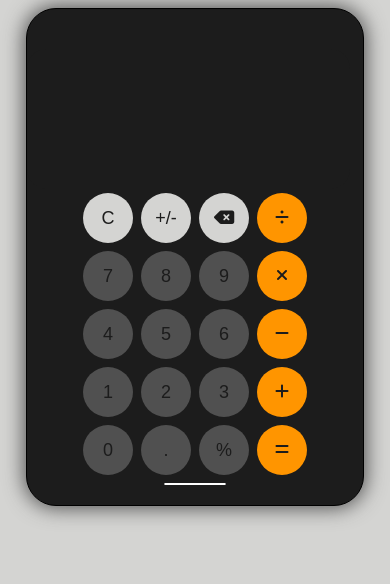
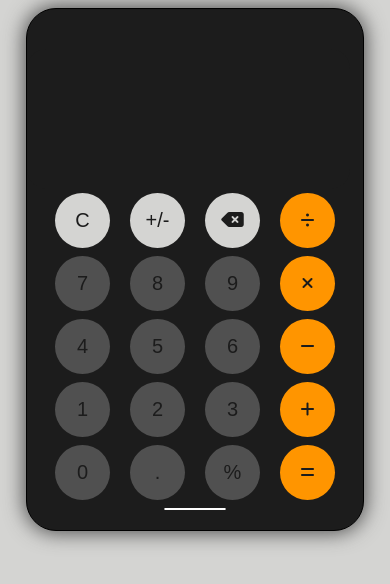
Before and after one commit to MadinaDev2107/CalculatorMasha, a plain HTML site: page index.html in a window 390 px wide. Drawn offline with Linux system fonts and the light colour scheme.

Commit message:
change button

```diff
--- a/style.css
+++ b/style.css
@@ -82,15 +82,14 @@ button:active {
   }
 
   .boxes {
-    padding: 0 10px;
-    gap: 8px;
+    gap: 20px;
     justify-content: center;
   }
 
   button {
-    width: 50px;
-    height: 50px;
-    font-size: 18px;
+    width: 55px;
+    height: 55px;
+    font-size: 20px;
     margin-bottom: 8px;
   }
 
```
